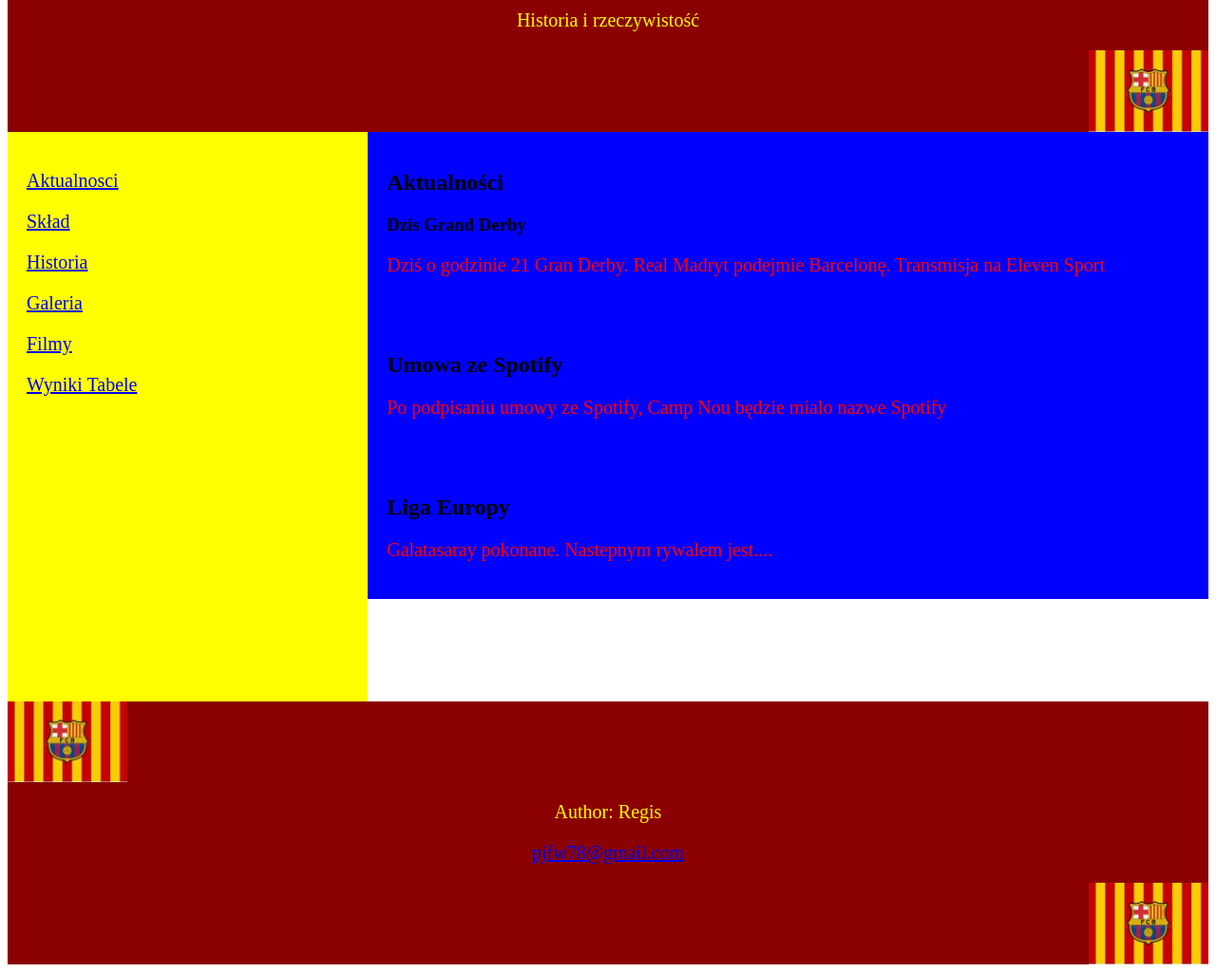
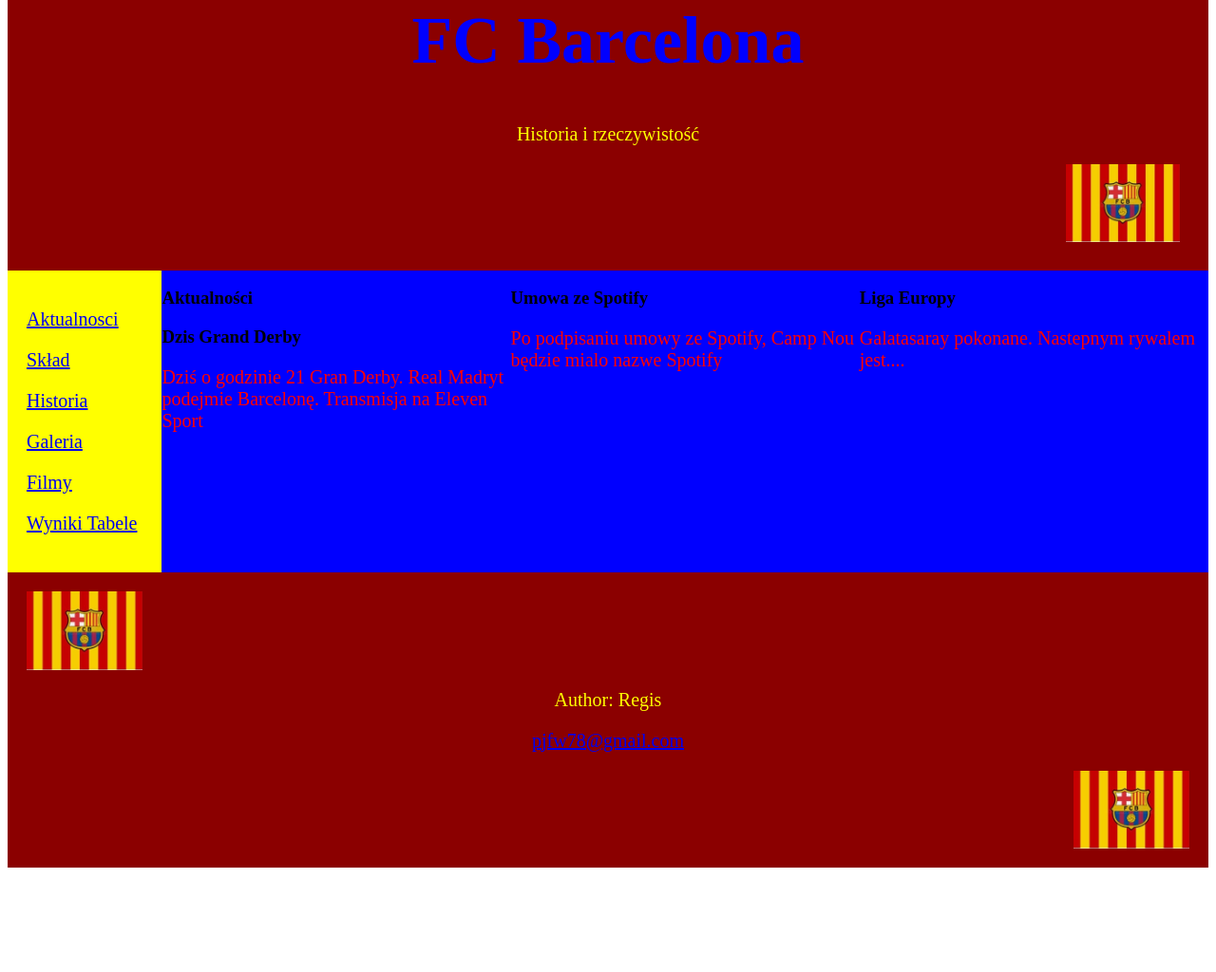
Before and after one commit to PiotrWieczerzak78/Regis, a plain HTML site: page galeria.html in a window 1280 px wide. Shown: the part 163-1187 px from the top of the page at 95% size. After the commit the page ends 1085 px from the top, so only its background shows below. Drawn offline with Linux system fonts and the light colour scheme.

Commit message:
fist commit

```diff
--- a/galeria.html
+++ b/galeria.html
@@ -22,6 +22,7 @@
         <p>Historia i rzeczywistość</p></div>
     <div id="praweLogoh"><img  src="/zdjecia/fcb_logo.jpg" alt="Paris" class="right"></div>
 </header>
+<section>
 <nav>
     <p><a href="aktualnosci.html">Aktualnosci</a></p>
     <p><a href="sklad.html">Skład</a></p>
@@ -45,6 +46,7 @@
     <h1>Liga Europy</h1>
     <p>Galatasaray pokonane. Nastepnym rywalem jest....</p>
 </article>
+    </section>
 <footer>
     <div id="leweLogof"><img src="/zdjecia/fcb_logo.jpg" alt="Paris" class="left"></div>
     <p>Author: Regis</p>
@@ -52,9 +54,4 @@
     <div id="praweLogof"><img  src="/zdjecia/fcb_logo.jpg" alt="Paris" class="right"></div>
 </footer>
 </body>
-</html></title>
-</head>
-<body>
-
-</body>
 </html>
--- a/mystyle.css
+++ b/mystyle.css
@@ -11,35 +11,24 @@
     color: blue;
     background-color: darkred ;
     text-align: center;
-    flex: auto;
+    padding: 30px;
+    font-size: 35px;
 }
-footer{
-    clear: both;
-    color: blue;
-    background-color: darkred ;
-    text-align: center;
-    flex: auto;
+
+section {
+    display: flex;
 }
-/*#leweLogo {*/
-/*    : left;*/
-/*}*/
 
-/*#praweLogo {*/
-/*    align: right;*/
-/*}*/
+
 nav {
-    float: left;
-    width: 30%;
-    height: 600px;
+    flex: 1;
     background-color: yellow;
     padding: 20px;
     color: red;
 }
 
 article {
-    float: left;
-    padding: 20px;
-    width: 70%;
+    flex: 3;
     background-color: blue;
 }
 
@@ -74,3 +63,19 @@
     margin-right: 0px;
     width: 10%;
 }
+section::after {
+    display: table;
+    clear: both;
+}
+footer{
+    color: blue;
+    background-color: darkred ;
+    text-align: center;
+    padding: 20px;
+}
+
+@media (max-width: 600px) {
+    section {
+        flex-direction: column;
+    }
+}
```
Also changed, not shown: aktualnosci.html (+2 -0 lines), filmy.html (+2 -0 lines), historia.html (+3 -5 lines), index.html (+2 -0 lines), sklad.html (+2 -1 lines), wyniki tabele.html (+2 -0 lines).
